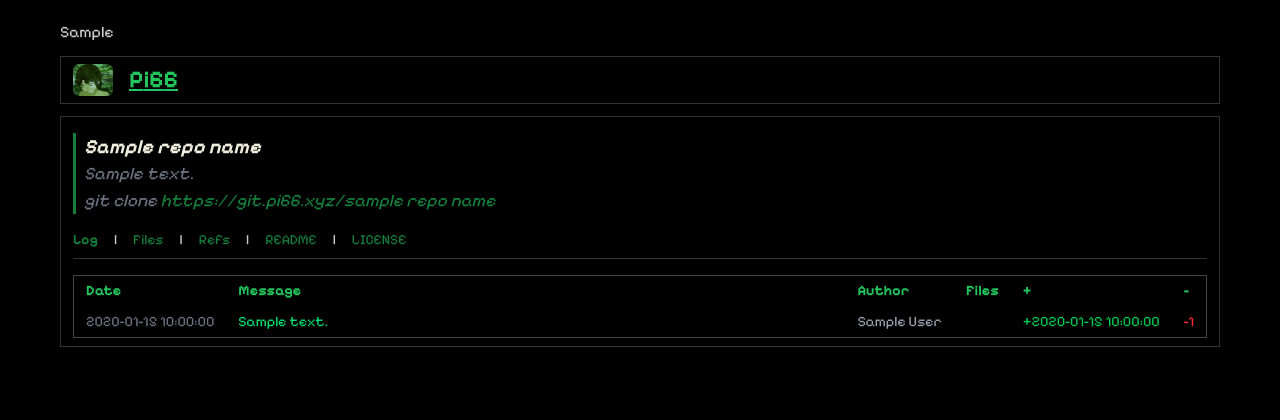
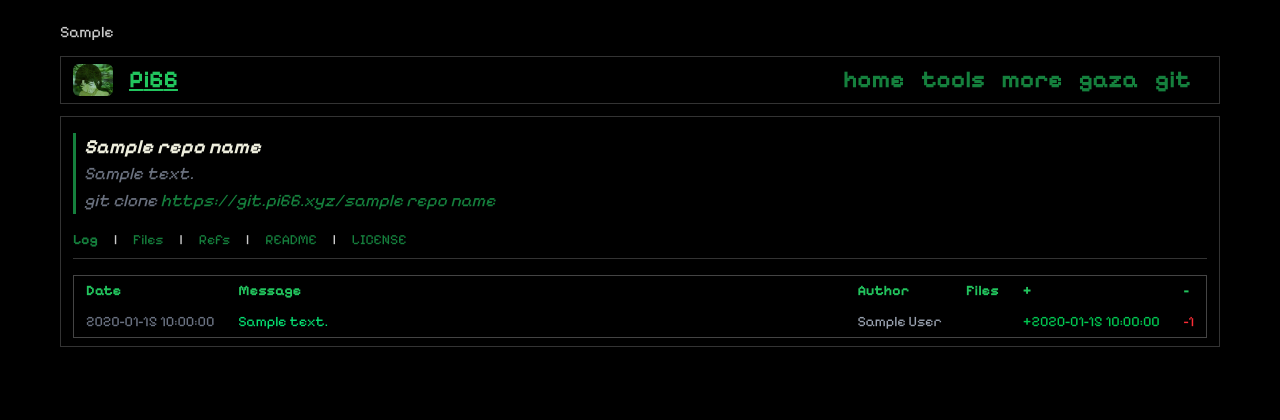
Before and after one commit to pixel2175/git.pi66.xyz, a Python web app: template src/templates/Log.html in a window 1280 px wide. Shown: the top 420 px of the page. Run offline with Jinja, Linux system fonts and the light colour scheme; the template is opened without the code that fills it: most values are stand-ins (such as "Sample title", 1, 10 or a date in 2020).

Commit message:
feat: add home/tools/more/gaza/git links to header nav

```diff
--- a/src/templates/partials/header.html
+++ b/src/templates/partials/header.html
@@ -8,4 +8,11 @@
 			<h1 class="pi66-title ml-4 text-green-700 font-bold !text-2xl">Pi66</h1>
 		</a>
 	</div>
+	<nav class="pr-4 flex items-center text-green-700 transition-colors duration-200 text-2xl font-bold max-md:hidden gap-4">
+		<a class="hover:text-green-400 transition-colors duration-200 " href="https://pi66.xyz" class="nav-link">home</a>
+		<a class="hover:text-green-400 transition-colors duration-200 " href="https://pi66.xyz/tools" class="nav-link">tools</a>
+		<a class="hover:text-green-400 transition-colors duration-200 " href="https://pi66.xyz/about" class="nav-link">more</a>
+		<a class="hover:text-green-400 transition-colors duration-200 " href="https://pi66.xyz/gaza" class="nav-link">gaza</a>
+		<a class="hover:text-green-400 transition-colors duration-200 " href="https://git.pi66.xyz" class="nav-link">git</a>
+	</nav>
 </header>
```
